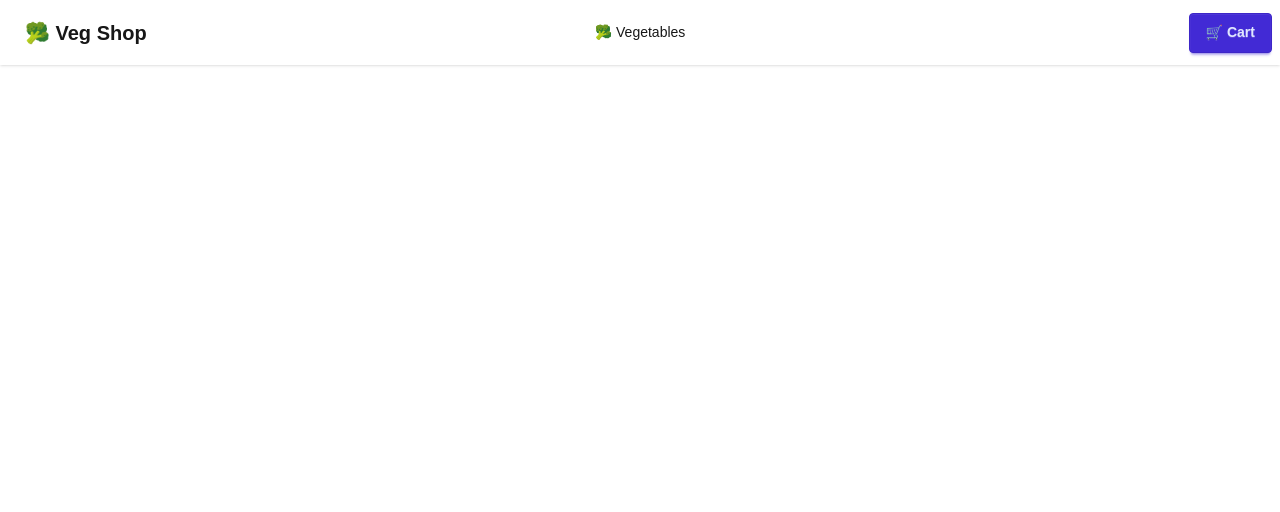
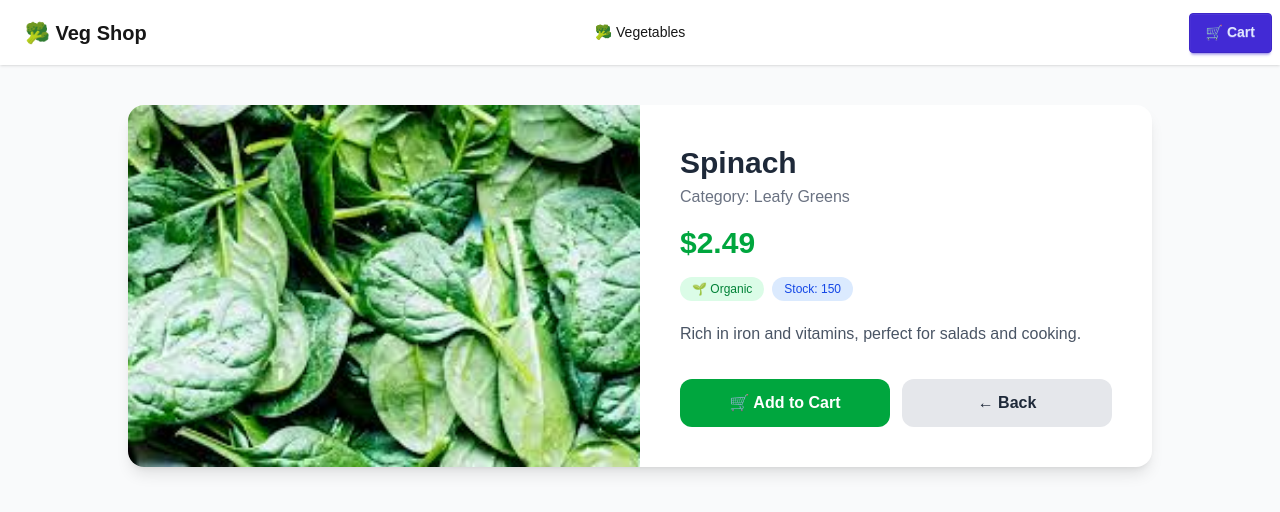
Before and after one commit to Mamun123123123/Vegetables_Website, a Next.js app: page /products/1 in a window 1280 px wide. Shown: the top 512 px of the page. Built offline with nearby package versions, Linux system fonts and the light colour scheme.

Commit message:
single page design dynamically

```diff
--- a/next.config.mjs
+++ b/next.config.mjs
@@ -1,7 +1,14 @@
 /** @type {import('next').NextConfig} */
 const nextConfig = {
-  /* config options here */
   reactCompiler: true,
-};
+  images: {
+    remotePatterns: [
+      {
+        protocol: "https",
+        hostname: "www.seedparade.co.uk",
+      },
+    ],
+  },
+}
 
-export default nextConfig;
+export default nextConfig
--- a/src/app/products/[id]/page.jsx
+++ b/src/app/products/[id]/page.jsx
@@ -1,11 +1,92 @@
-import React from 'react'
+import { vegetables } from "@/data/vegetables"
+import Link from "next/link"
 
-const Product_Details = () => {
+export default async function ProductDetails({ params }) {
+  const { id } = await params
+
+  const product = vegetables.find((v) => v.id === Number(id))
+
+  if (!product) {
+    return (
+      <div className="min-h-screen flex items-center justify-center">
+        <div className="text-center">
+          <h2 className="text-2xl font-bold">Product not found</h2>
+          <Link href="/products" className="text-blue-600 underline mt-2 inline-block">
+            Back to Products
+          </Link>
+        </div>
+      </div>
+    )
+  }
+
   return (
-    <div>
+    <div className="min-h-screen bg-gray-50 py-10 px-4">
+      <div className="max-w-5xl mx-auto bg-white rounded-2xl shadow-lg overflow-hidden grid md:grid-cols-2">
 
+
+        <div className="bg-gray-100">
+          <img
+            src={product.image}
+            alt={product.name}
+            className="w-full h-full object-cover md:h-full h-72"
+          />
+        </div>
+
+
+        <div className="p-6 md:p-10 flex flex-col justify-between">
+
+          <div>
+            <h1 className="text-3xl font-bold text-gray-800">
+              {product.name}
+            </h1>
+
+            <p className="text-gray-500 mt-1">
+              Category: <span className="font-medium">{product.category}</span>
+            </p>
+
+
+            <div className="mt-4">
+              <span className="text-3xl font-bold text-green-600">
+                ${product.price}
+              </span>
+            </div>
+
+
+            <div className="flex gap-2 mt-4 flex-wrap">
+              {product.isOrganic && (
+                <span className="bg-green-100 text-green-700 text-xs px-3 py-1 rounded-full">
+                  🌱 Organic
+                </span>
+              )}
+
+              <span className="bg-blue-100 text-blue-700 text-xs px-3 py-1 rounded-full">
+                Stock: {product.stock}
+              </span>
+            </div>
+
+
+            <p className="text-gray-600 mt-5 leading-relaxed">
+              {product.description ||
+                "Fresh and high-quality vegetable directly from farm. Healthy choice for your daily meals."}
+            </p>
+          </div>
+
+
+          <div className="mt-8 flex gap-3">
+            <button className="flex-1 bg-green-600 hover:bg-green-700 text-white py-3 rounded-xl font-semibold transition">
+              🛒 Add to Cart
+            </button>
+
+            <Link
+              href="/products"
+              className="flex-1 text-center bg-gray-200 hover:bg-gray-300 text-gray-800 py-3 rounded-xl font-semibold transition"
+            >
+              ← Back
+            </Link>
+          </div>
+
+        </div>
+      </div>
     </div>
   )
 }
-
-export default Product_Details
--- a/src/app/products/page.jsx
+++ b/src/app/products/page.jsx
@@ -2,6 +2,8 @@
 
 import { useState } from "react"
 import { vegetables } from "@/data/vegetables"
+import Link from "next/link"
+import Image from "next/image"
 
 const Product = () => {
   const [selectedCategory, setSelectedCategory] = useState("All")
@@ -82,9 +84,20 @@ const Product = () => {
                 Stock: {veg.stock}
               </p>
 
-              <button className="mt-3 w-full bg-green-600 text-white py-1 rounded hover:bg-green-700">
-                Add to Cart
-              </button>
+              <div className="flex gap-2 mt-3">
+
+  <button className="w-1/2 bg-green-600 text-white py-1 rounded hover:bg-green-700">
+    Add to Cart
+  </button>
+
+  <Link
+    href={`/products/${veg.id}`}
+    className="w-1/2 text-center bg-blue-600 text-white py-1 rounded hover:bg-blue-700"
+  >
+    Details
+  </Link>
+
+</div>
             </div>
 
           </div>
```
